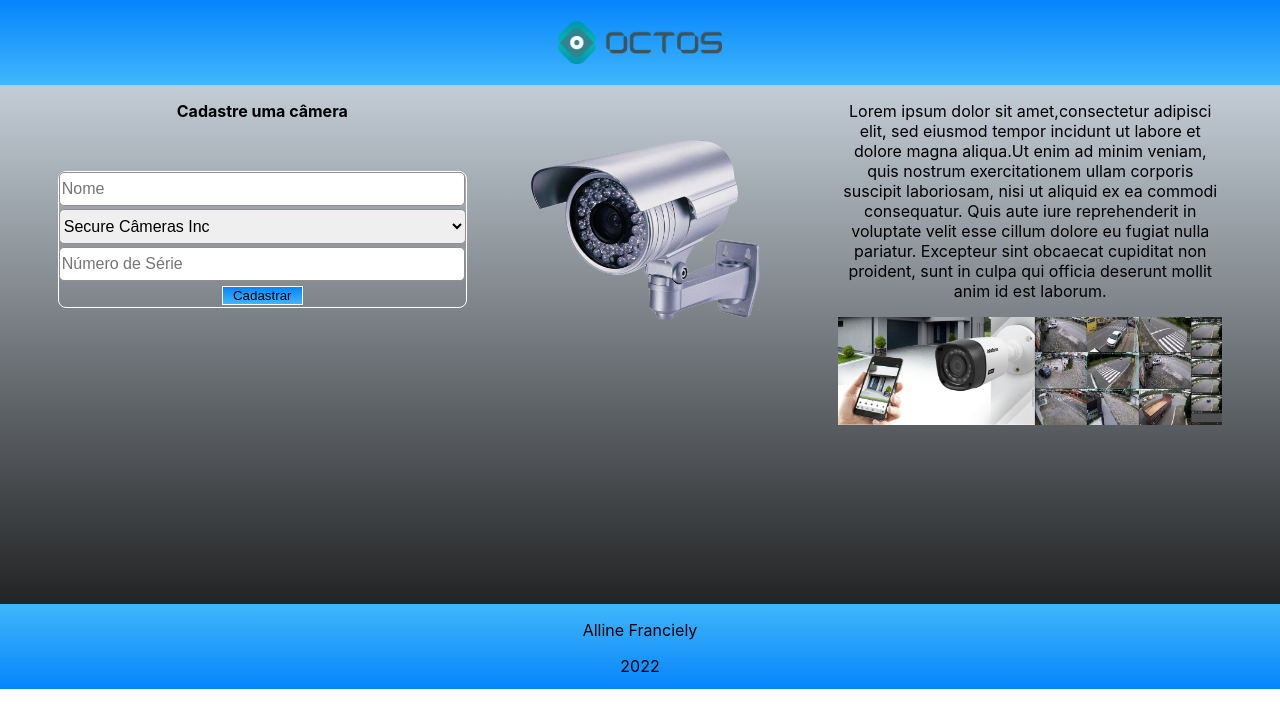
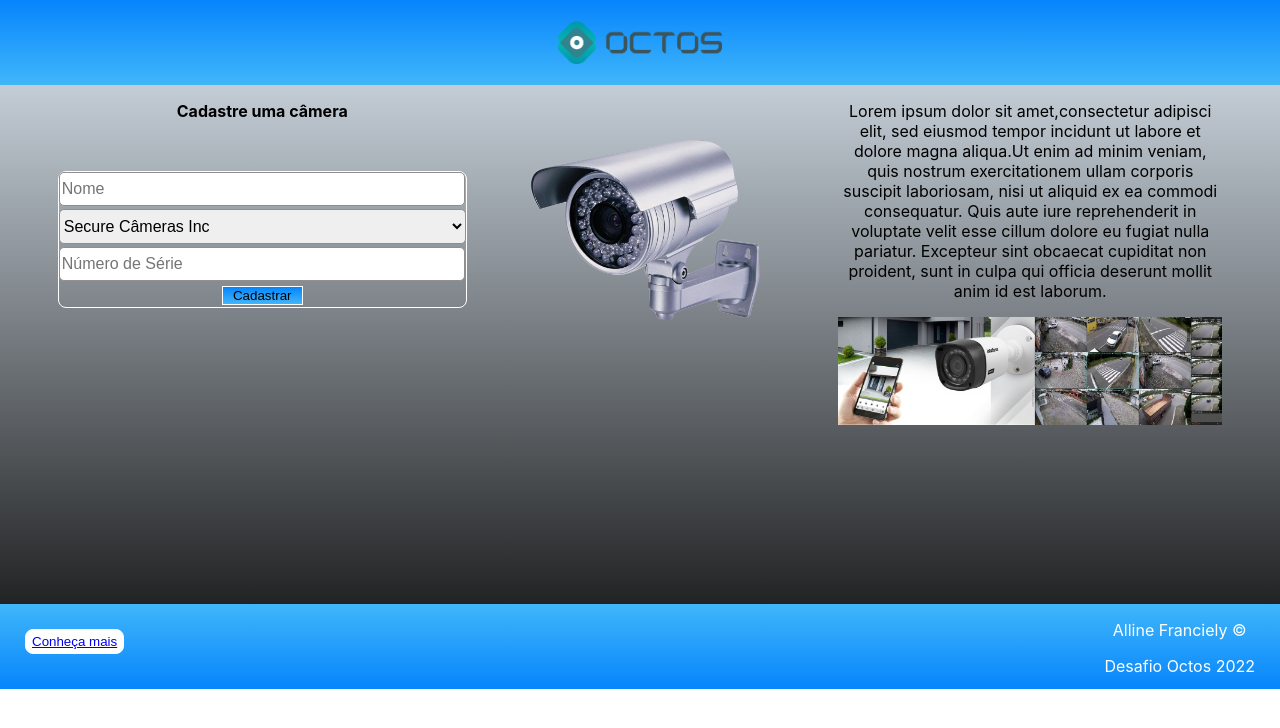
Before and after one commit to AllineFranciely/CamerasApplication-Frontend-React-JS, a React (Create React App) app: page / in a window 1280 px wide. Shown: the top 728 px of the page. Built offline with nearby package versions, Linux system fonts and the light colour scheme.

Commit message:
ajusta footer

```diff
--- a/src/components/Footer.tsx
+++ b/src/components/Footer.tsx
@@ -3,8 +3,19 @@ import './styles/Footer.css';
 function Footer() {
   return (
     <div className="footerInteiro">
-      <p>Alline Franciely</p>
-      <p>2022</p>
+      <button className="buttonOctos" type="button">
+        <a
+          href="https://octos.ai/"
+          target="_blank"
+          rel="noreferrer"
+        >
+          Conheça mais
+        </a>
+      </button>
+      <div className="ass">
+        <p>Alline Franciely ©</p>
+        <p>Desafio Octos 2022</p>
+      </div>
     </div>
   );
 }
--- a/src/components/styles/Footer.css
+++ b/src/components/styles/Footer.css
@@ -1,4 +1,21 @@
 .footerInteiro {
   background-image: linear-gradient(to bottom, rgb(64, 182, 250), rgb(6, 133, 252));
+  display: flex;
+  justify-content: space-between;
   height: 85px;
+  text-align: center;
 }
+
+.buttonOctos {
+  background-color: white;
+  border: solid 1px white;
+  border-radius: 8px;
+  height: 25px;
+  margin-left: 25px;
+  margin-top: 25px;
+}
+
+.ass {
+  color: white;
+  margin-right: 25px;
+}
```
